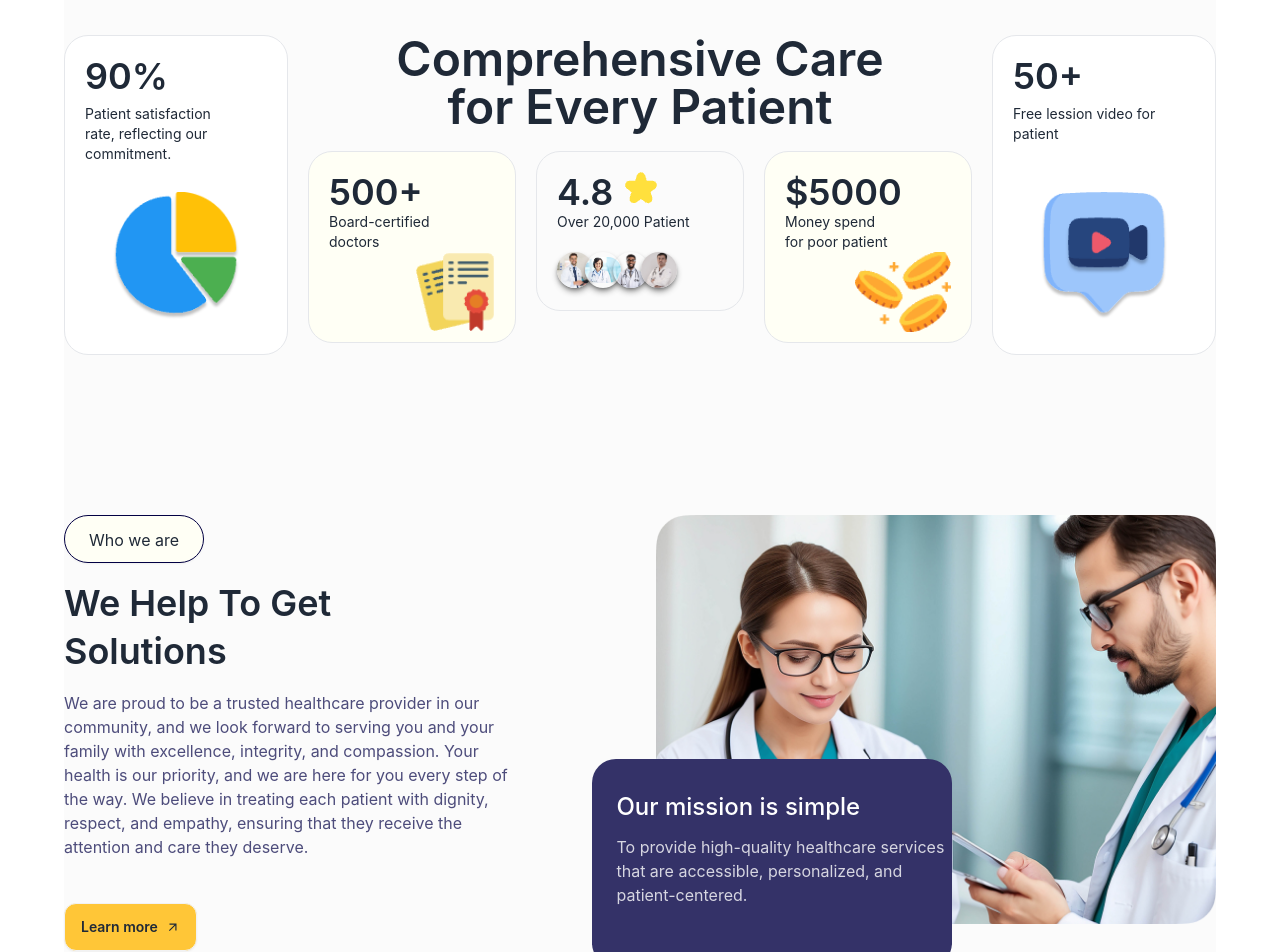
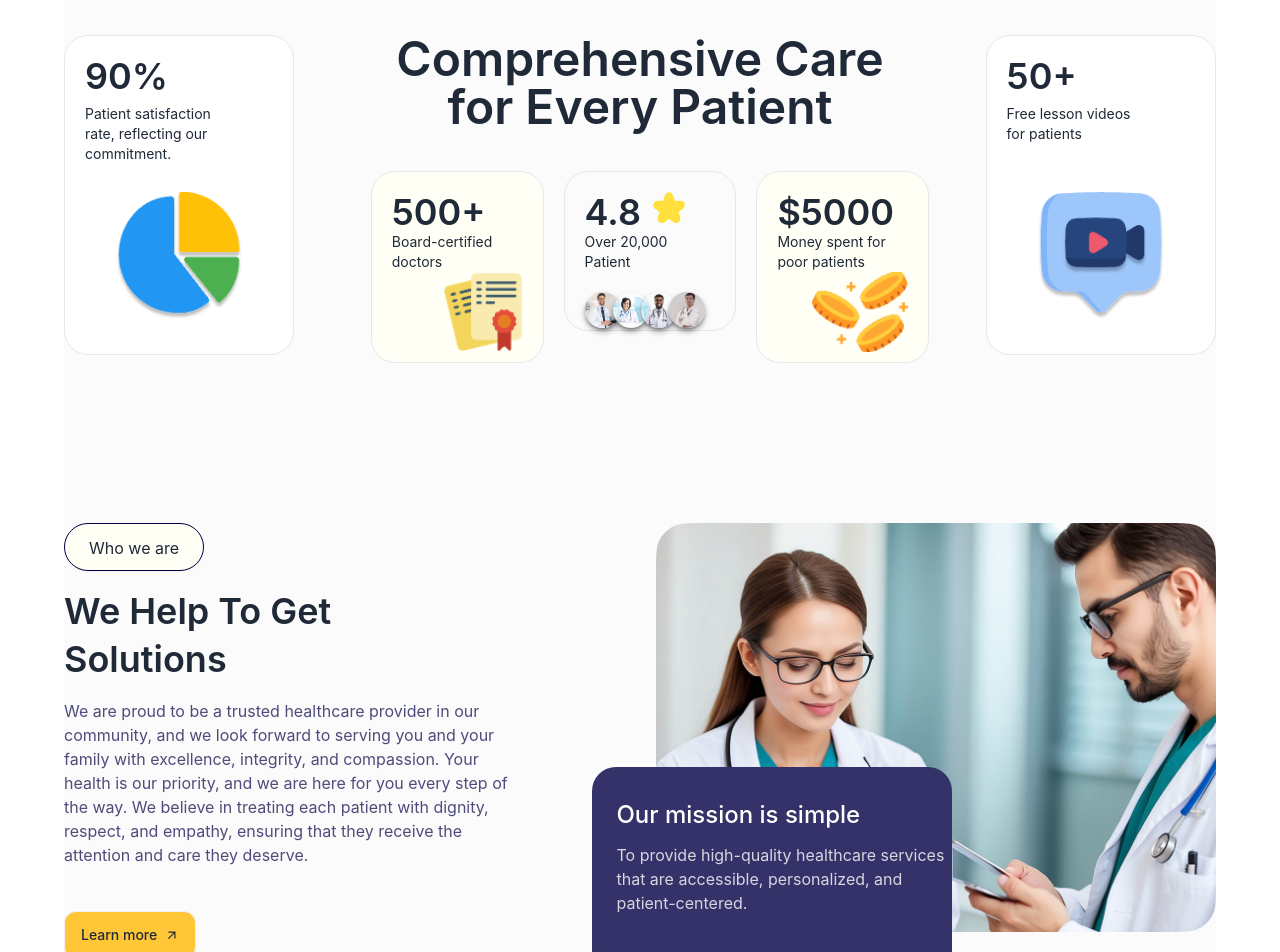
Before and after one commit to Monwar23/my-task, a React (Vite) app: page / in a window 1280 px wide. Shown: the part 580-1532 px from the top of the page. Built offline with nearby package versions, Linux system fonts and the light colour scheme.

Commit message:
responsive this

```diff
--- a/src/components/ComprehensiveCareUnit.jsx
+++ b/src/components/ComprehensiveCareUnit.jsx
@@ -1,58 +1,48 @@
-
 const ComprehensiveCareUnit = () => {
     return (
-        <div className="mb-40 flex">
-            <div className="w-56 h-80 p-5 border bg-white rounded-3xl">
+        <div className="mb-40 flex flex-wrap justify-center">
+            <div className="w-full sm:w-1/3 md:w-1/4 lg:w-1/5 h-80 p-5 border bg-white rounded-3xl mb-5 sm:mb-0">
                 <h2 className="font-semibold text-4xl mb-2">90%</h2>
                 <p className="text-sm mb-7 font-normal max-w-36">Patient satisfaction rate, reflecting our commitment.</p>
-                {/* <div>
-                    <div className="border w-24 h-32 bg-[#2196F3] rounded-full absolute"></div>
-                    <div className="border-4 border-white w-16 h-16 bg-[#FFC107] rounded-tr-full relative ml-10 -top-2"></div>
-
-                    <div className="border-4 border-white w-14 h-12 bg-[#4CAF50] rounded-full relative ml-12 -top-2"></div>
-                </div> */}
                 <div className="flex justify-center">
                     <img className="w-32 h-32" src="/Group 12.png" alt="" />
                 </div>
             </div>
-            <div>
-                <h2 className="text-5xl text-center font-semibold max-w-lg mx-24">Comprehensive Care for Every Patient</h2>
-                <div className="flex ">
-                    <div className="mt-5 border w-52 h-48 bg-[#FFFFF5] ml-5 p-5 rounded-3xl">
+            <div className="w-full sm:w-2/3 md:w-1/2 lg:w-3/5">
+                <h2 className="text-5xl text-center font-semibold max-w-lg mx-auto mb-5">Comprehensive Care for Every Patient</h2>
+                <div className="flex flex-wrap justify-center">
+                    <div className="mt-5 border w-full sm:w-1/3 lg:w-1/4 h-48 bg-[#FFFFF5] p-5 rounded-3xl mb-5 sm:mb-0 sm:ml-5">
                         <h2 className="text-4xl font-semibold">500+</h2>
                         <p className="text-sm font-normal w-28">Board-certified doctors</p>
                         <div className="flex justify-end">
                             <img className="w-20 h-20" src="/contract (1) 1.png" alt="" />
                         </div>
                     </div>
-                    <div className="mt-5 border w-52 h-40 bg-[#FBFBFB] ml-5 p-5 rounded-3xl">
+                    <div className="mt-5 border w-full sm:w-1/3 lg:w-1/4 h-40 bg-[#FBFBFB] p-5 rounded-3xl mb-5 sm:mb-0 sm:ml-5">
                         <div className="flex gap-3">
                             <h2 className="text-4xl font-semibold">4.8</h2>
                             <img className="w-8 h-8" src="/fi-sr-star.png" alt="" />
                         </div>
                         <p className="text-sm font-normal">Over 20,000 Patient</p>
                         <div className="flex mt-5">
-
                             <p className="w-9 h-9 rounded-full flex items-center justify-center text-white text-base font-medium relative shadow-md shadow-black/45 z-0 -mr-2"><img className="rounded-full" src="/1.jpg" alt="" /></p>
                             <p className="w-9 h-9 rounded-full flex items-center justify-center text-white text-base font-medium relative shadow-md shadow-black/45 z-10 -mr-2"><img className="rounded-full" src="/2.jpg" alt="" /></p>
                             <p className="w-9 h-9 rounded-full flex items-center justify-center text-white text-base font-medium relative shadow-md shadow-black/45 z-20 -mr-2"><img className="rounded-full" src="/3..png" alt="" /></p>
                             <p className="w-9 h-9 rounded-full flex items-center justify-center text-white text-base font-medium relative shadow-md shadow-black/45 z-30"><img className="rounded-full" src="/4..jpg" alt="" /></p>
                         </div>
                     </div>
-                    <div className="mt-5 border w-52 h-48 bg-[#FFFFF5] ml-5 p-5 rounded-3xl">
+                    <div className="mt-5 border w-full sm:w-1/3 lg:w-1/4 h-48 bg-[#FFFFF5] p-5 rounded-3xl sm:ml-5">
                         <h2 className="text-4xl font-semibold">$5000</h2>
-                        <p className="text-sm font-normal w-28">Money spend
-                            for poor patient</p>
+                        <p className="text-sm font-normal w-28">Money spent for poor patients</p>
                         <div className="flex justify-end">
                             <img className="w-24 h-20" src="/Group.png" alt="" />
                         </div>
                     </div>
                 </div>
             </div>
-            <div className="w-56 h-80 p-5 border bg-white rounded-3xl">
+            <div className="w-full sm:w-1/3 md:w-1/4 lg:w-1/5 h-80 p-5 border bg-white rounded-3xl mt-5 sm:mt-0">
                 <h2 className="font-semibold text-4xl mb-2">50+</h2>
-                <p className="text-sm mb-12 font-normal max-w-36">Free lession video
-                for patient</p>
+                <p className="text-sm mb-12 font-normal max-w-36">Free lesson videos for patients</p>
                 <div className="flex justify-center">
                     <img className="w-32 h-32" src="/Group1.png" alt="" />
                 </div>
--- a/src/components/Discount.jsx
+++ b/src/components/Discount.jsx
@@ -7,12 +7,12 @@ const Discount = () => {
                 <img src='/Media/Rectangle 32.png' className="w-full rounded-xl" />
                 <div className="absolute rounded-xl flex items-center h-full left-0 top-0 bg-gradient-to-r from-[#020043] to-transparent">
                     <div className='text-white space-y-7 w-[530px] pl-12'>
-                        <h2 className='text-5xl font-semibold'>Get Your <br />
-                        First Appointment <br />
+                        <h2 className='text-2xl lg:text-5xl font-semibold'>Get Your <br />
+                            First Appointment <br />
                             at 50% Off!</h2>
                         <div>
-                <button className="btn bg-[#FFC637] font-medium border-none rounded-xl">Appointment<MdArrowOutward /> </button>
-                <button className="btn btn-ghost font-medium border-white rounded-xl ml-5">Learn More<MdArrowOutward /> </button>
+                            <button className="btn bg-[#FFC637] hover:bg-[#e7b330] font-medium hover:text-white border-none rounded-xl">Appointment<MdArrowOutward /> </button>
+                            <button className="btn btn-ghost font-medium border-white rounded-xl ml-5">Learn More<MdArrowOutward /> </button>
 
                         </div>
                     </div>
--- a/src/components/Navbar.jsx
+++ b/src/components/Navbar.jsx
@@ -21,7 +21,7 @@ const Navbar = () => {
                     </div>
                     <ul
                         tabIndex={0}
-                        className="menu menu-sm dropdown-content bg-base-100 rounded-box z-[1] mt-3 w-52 p-2 shadow">
+                        className="menu menu-sm dropdown-content bg-[#020043] rounded-box z-[1] mt-3 w-32 p-2 shadow text-white">
                         <li><a>Home</a></li>
                         <li><a>Services</a></li>
                         <li><a>Blog</a></li>
--- a/src/components/Question.jsx
+++ b/src/components/Question.jsx
@@ -4,7 +4,7 @@ const Question = () => {
     return (
         <div className="mb-40">
             <div className=" sm:px-6">
-                <div>
+                <div className="px-8 sm:px-0">
                     <h2 className="btn border-[#020043] bg-[#FFFFF5] rounded-3xl px-6 py-3 font-normal text-base mb-4 inline-block">Faq</h2>
                     <h1 className="text-4xl font-semibold mb-8">Frequently Asked Questions</h1>
                 </div>
--- a/src/components/Testomonial.jsx
+++ b/src/components/Testomonial.jsx
@@ -2,7 +2,7 @@ import { FaStar } from "react-icons/fa";
 
 const Testomonial = () => {
     return (
-        <div className="mb-20 lg:mb-40">
+        <div className="mb-20 lg:mb-40 px-8 lg:px-0">
             <div>
                 <h2 className="btn border-[#020043] bg-[#FFFFF5] rounded-3xl px-6 py-3 font-normal text-base mb-4">Testimonial</h2>
                 <h1 className="text-4xl font-semibold mb-8">What they say about us</h1>
--- a/src/components/WhoWeAre.jsx
+++ b/src/components/WhoWeAre.jsx
@@ -2,17 +2,17 @@ import { MdArrowOutward } from "react-icons/md";
 
 const WhoWeAre = () => {
     return (
-        <div className="mb-10 md:mb-20 lg:mb-40 flex flex-col md:flex-row">
+        <div className="mb-10 md:mb-20 lg:mb-40 flex flex-col md:flex-row px-8 lg:px-0">
             <div className="md:w-1/2 md:pr-8">
                 <h2 className="btn border-[#020043] bg-[#FFFFF5] rounded-3xl px-6 py-3 font-normal text-base mb-4 md:mb-0">Who we are</h2>
                 <h1 className="w-full my-4 md:w-96 leading-[48px] text-4xl font-semibold">We Help To Get Solutions</h1>
                 <p className="w-full md:max-w-[460px] mb-8 md:mb-11 text-[#4D4C7B]">We are proud to be a trusted healthcare provider in our community, and we look forward to serving you and your family with excellence, integrity, and compassion. Your health is our priority, and we are here for you every step of the way. We believe in treating each patient with dignity, respect, and empathy, ensuring that they receive the attention and care they deserve.
                 </p>
-                <button className="btn bg-[#FFC637] rounded-xl hover:bg-[#e7b330] hover:text-white">Learn more <MdArrowOutward /></button>
+                <button className="btn bg-[#FFC637] rounded-xl hover:bg-[#e7b330] hover:text-white font-medium">Learn more <MdArrowOutward /></button>
             </div>
             <div className="md:w-1/2 md:ml-8 mt-8 md:mt-0">
                 <img className="w-full" src="/Media/Rectangle 24.png" alt="" />
-                <div className="relative w-full md:max-w-[360px] h-52 rounded-3xl -mt-20 md:-mt-[165px] md:-ml-16 bg-[#343268] ">
+                <div className="relative w-4/5 md:max-w-[360px] h-52 rounded-3xl -mt-20 md:-mt-[165px] md:-ml-16 bg-[#343268] ">
                     <h2 className="font-medium text-white text-2xl pt-8 pl-6 mb-3">Our mission is simple</h2>
                     <p className="w-full pl-6 text-base text-[#FFFFFFCC]">To provide high-quality healthcare services that are accessible, personalized, and patient-centered.</p>
                 </div>
```
Also changed, not shown: src/components/EmpoweringHealth.jsx (+5 -5 lines).
